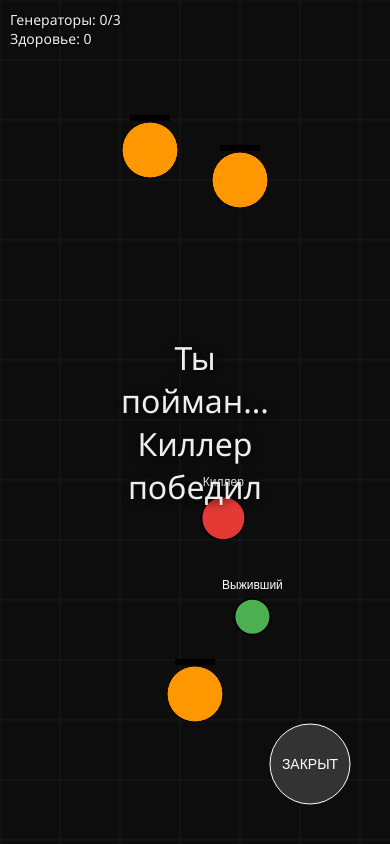
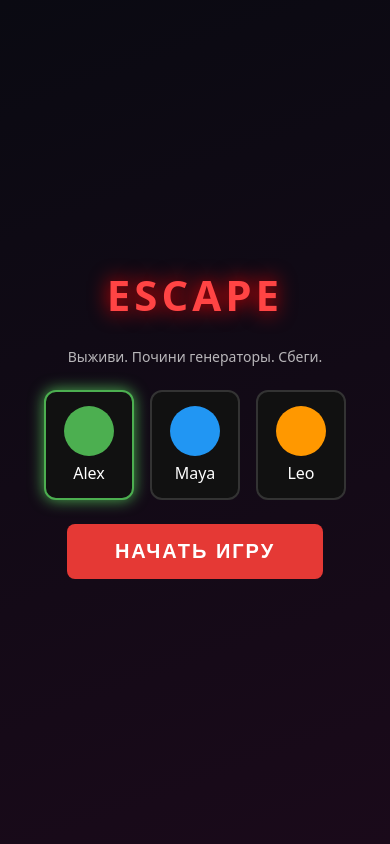
Before and after one commit to LuntikVisuals/dbd-html-apk, a website: page www/index.html in a window 390 px wide. Drawn offline with Linux system fonts and the light colour scheme.

Commit message:
Major update: lobby, characters, better map with walls/trees, joystick controls for mobile

```diff
--- a/www/index.html
+++ b/www/index.html
@@ -2,94 +2,89 @@
 <html lang="ru">
 <head>
 <meta charset="UTF-8">
-<meta name="viewport" content="width=device-width, initial-scale=1.0, user-scalable=no">
-<title>DBD HTML</title>
+<meta name="viewport" content="width=device-width, initial-scale=1.0, maximum-scale=1.0, user-scalable=no, viewport-fit=cover">
+<title>Escape the Entity</title>
 <style>
-* { margin: 0; padding: 0; box-sizing: border-box; }
-body {
-  background: #0a0a0a;
-  color: #eee;
-  font-family: 'Segoe UI', system-ui, sans-serif;
-  overflow: hidden;
-  touch-action: none;
+* { margin:0; padding:0; box-sizing:border-box; -webkit-tap-highlight-color:transparent; }
+body { background:#050505; color:#fff; font-family:system-ui,sans-serif; overflow:hidden; touch-action:none; height:100dvh; }
+#screen { position:relative; width:100vw; height:100dvh; }
+canvas { display:block; width:100%; height:100%; }
+#lobby {
+  position:absolute; inset:0; background:linear-gradient(160deg,#0a0a12,#1a0a1a);
+  display:flex; flex-direction:column; align-items:center; justify-content:center; gap:24px;
+  z-index:10;
 }
-#game {
-  display: block;
-  width: 100vw;
-  height: 100vh;
-  background: #111;
-  cursor: crosshair;
+#lobby h1 { font-size:42px; letter-spacing:4px; text-shadow:0 0 20px #f00; color:#ff4444; }
+#lobby p { opacity:0.7; font-size:14px; }
+.chars { display:flex; gap:16px; }
+.char {
+  width:90px; height:110px; border:2px solid #333; border-radius:12px; background:#111;
+  display:flex; flex-direction:column; align-items:center; justify-content:center; gap:6px;
+  cursor:pointer; transition:0.2s;
+}
+.char.selected { border-color:#4caf50; box-shadow:0 0 15px #4caf50; }
+.char-preview { width:50px; height:50px; border-radius:50%; }
+#startBtn {
+  padding:16px 48px; font-size:20px; background:#e53935; border:none; border-radius:8px;
+  color:#fff; font-weight:bold; letter-spacing:2px;
 }
 #hud {
-  position: absolute;
-  top: 10px;
-  left: 10px;
-  font-size: 14px;
-  text-shadow: 1px 1px 2px #000;
-  pointer-events: none;
+  position:absolute; top:12px; left:12px; font-size:15px; text-shadow:0 1px 3px #000;
+  pointer-events:none; z-index:5;
 }
-#controls {
-  position: absolute;
-  bottom: 20px;
-  right: 20px;
-  display: none;
-  gap: 10px;
-  flex-wrap: wrap;
-  justify-content: flex-end;
+#joystick {
+  position:absolute; bottom:30px; left:30px; width:120px; height:120px;
+  background:rgba(255,255,255,0.08); border:2px solid rgba(255,255,255,0.2); border-radius:50%;
+  z-index:5; touch-action:none;
 }
-@media (pointer: coarse) {
-  #controls { display: flex; }
+#stick {
+  position:absolute; width:50px; height:50px; background:rgba(255,255,255,0.4);
+  border-radius:50%; top:35px; left:35px; pointer-events:none;
 }
-.btn {
-  width: 70px;
-  height: 70px;
-  background: rgba(255,255,255,0.15);
-  border: 2px solid #555;
-  border-radius: 12px;
-  color: #fff;
-  font-size: 18px;
-  font-weight: bold;
-  display: flex;
-  align-items: center;
-  justify-content: center;
-  user-select: none;
-  touch-action: none;
+#interact {
+  position:absolute; bottom:40px; right:40px; width:80px; height:80px;
+  background:rgba(255,152,0,0.3); border:3px solid #ff9800; border-radius:50%;
+  display:flex; align-items:center; justify-content:center; font-weight:bold; font-size:13px;
+  z-index:5; touch-action:none;
 }
-.btn:active { background: rgba(255,255,255,0.3); }
+#interact.active { background:rgba(255,152,0,0.6); }
 #msg {
-  position: absolute;
-  top: 50%;
-  left: 50%;
-  transform: translate(-50%, -50%);
-  font-size: 32px;
-  text-align: center;
-  display: none;
-  text-shadow: 0 0 10px #000;
-  pointer-events: none;
+  position:absolute; top:40%; left:50%; transform:translate(-50%,-50%);
+  font-size:28px; text-align:center; text-shadow:0 0 10px #000; display:none; z-index:6;
+  pointer-events:none;
 }
 </style>
 </head>
 <body>
-<canvas id="game"></canvas>
-<div id="hud">
-  Генераторы: <span id="gens">0</span>/3<br>
-  Здоровье: <span id="hp">3</span>
-</div>
-<div id="msg"></div>
-<div id="controls">
-  <div class="btn" id="btn-up">↑</div>
-  <div class="btn" id="btn-left">←</div>
-  <div class="btn" id="btn-down">↓</div>
-  <div class="btn" id="btn-right">→</div>
-  <div class="btn" id="btn-e" style="width:90px">Ремонт</div>
+<div id="screen">
+  <canvas id="game"></canvas>
+  <div id="lobby">
+    <h1>ESCAPE</h1>
+    <p>Выживи. Почини генераторы. Сбеги.</p>
+    <div class="chars" id="chars"></div>
+    <button id="startBtn">НАЧАТЬ ИГРУ</button>
+  </div>
+  <div id="hud">
+    Генераторы: <span id="gens">0</span>/4<br>
+    Здоровье: <span id="hp">3</span>
+  </div>
+  <div id="msg"></div>
+  <div id="joystick"><div id="stick"></div></div>
+  <div id="interact">РЕМОНТ</div>
 </div>
 
 <script>
 const canvas = document.getElementById('game');
 const ctx = canvas.getContext('2d');
+const lobby = document.getElementById('lobby');
+const startBtn = document.getElementById('startBtn');
+const charsDiv = document.getElementById('chars');
 const hudGens = document.getElementById('gens');
 const hudHp = document.getElementById('hp');
 const msgEl = document.getElementById('msg');
+const joystick = document.getElementById('joystick');
+const stick = document.getElementById('stick');
+const interactBtn = document.getElementById('interact');
 
 function resize() {
   canvas.width = window.innerWidth;
@@ -98,64 +93,118 @@ function resize() {
 resize();
 window.addEventListener('resize', resize);
 
-const keys = {};
-const touch = { up: false, down: false, left: false, right: false, e: false };
+const WORLD = { w: 1800, h: 1800 };
+const characters = [
+  { name: 'Alex', color: '#4caf50', speed: 3.4 },
+  { name: 'Maya', color: '#2196f3', speed: 3.1 },
+  { name: 'Leo', color: '#ff9800', speed: 3.6 }
+];
+let selectedChar = 0;
 
-window.addEventListener('keydown', e => { keys[e.key.toLowerCase()] = true; });
-window.addEventListener('keyup', e => { keys[e.key.toLowerCase()] = false; });
+characters.forEach((c, i) => {
+  const div = document.createElement('div');
+  div.className = 'char' + (i===0?' selected':'');
+  div.innerHTML = `<div class="char-preview" style="background:${c.color}"></div><div>${c.name}</div>`;
+  div.onclick = () => {
+    document.querySelectorAll('.char').forEach(el => el.classList.remove('selected'));
+    div.classList.add('selected');
+    selectedChar = i;
+  };
+  charsDiv.appendChild(div);
+});
 
-function bindBtn(id, dir) {
-  const el = document.getElementById(id);
-  const start = (e) => { e.preventDefault(); touch[dir] = true; };
-  const end = (e) => { e.preventDefault(); touch[dir] = false; };
-  el.addEventListener('touchstart', start);
-  el.addEventListener('touchend', end);
-  el.addEventListener('mousedown', start);
-  el.addEventListener('mouseup', end);
-  el.addEventListener('mouseleave', end);
-}
-bindBtn('btn-up', 'up');
-bindBtn('btn-down', 'down');
-bindBtn('btn-left', 'left');
-bindBtn('btn-right', 'right');
-bindBtn('btn-e', 'e');
+let gameStarted = false;
+let gameOver = false;
+let win = false;
 
-class Entity {
-  constructor(x, y, r, color) {
-    this.x = x; this.y = y; this.r = r; this.color = color;
-  }
-  draw() {
-    ctx.beginPath();
-    ctx.arc(this.x, this.y, this.r, 0, Math.PI * 2);
-    ctx.fillStyle = this.color;
-    ctx.fill();
-    ctx.strokeStyle = '#000';
-    ctx.lineWidth = 2;
-    ctx.stroke();
-  }
+const player = { x: WORLD.w/2, y: WORLD.h/2, r: 16, hp: 3, vx:0, vy:0 };
+const killer = { x: 200, y: 200, r: 20, speed: 2.4, color: '#e53935' };
+
+const gens = [
+  { x: 300, y: 300, r: 30, progress: 0, done: false },
+  { x: 1400, y: 400, r: 30, progress: 0, done: false },
+  { x: 500, y: 1400, r: 30, progress: 0, done: false },
+  { x: 1300, y: 1300, r: 30, progress: 0, done: false }
+];
+
+const walls = [
+  { x: 400, y: 600, w: 200, h: 40 },
+  { x: 900, y: 300, w: 40, h: 250 },
+  { x: 700, y: 1000, w: 300, h: 50 },
+  { x: 1100, y: 800, w: 50, h: 200 }
+];
+
+const trees = [];
+for (let i=0; i<18; i++) {
+  trees.push({
+    x: 100 + Math.random()*(WORLD.w-200),
+    y: 100 + Math.random()*(WORLD.h-200),
+    r: 25 + Math.random()*20
+  });
 }
 
-const player = new Entity(canvas.width/2, canvas.height/2, 18, '#4caf50');
-player.speed = 3.2;
-player.hp = 3;
+const exit = { x: WORLD.w - 120, y: WORLD.h - 120, r: 50, open: false };
 
-const killer = new Entity(100, 100, 22, '#e53935');
-killer.speed = 2.6;
+let camera = { x: 0, y: 0 };
+let joystickActive = false;
+let joyX = 0, joyY = 0;
+let interacting = false;
 
-const gens = [
-  { x: 150, y: 150, r: 28, progress: 0, done: false },
-  { x: canvas.width - 150, y: 180, r: 28, progress: 0, done: false },
-  { x: canvas.width/2, y: canvas.height - 150, r: 28, progress: 0, done: false }
-];
+// Joystick
+let joyCenter = { x: 60, y: 60 };
+joystick.addEventListener('touchstart', e => {
+  e.preventDefault();
+  joystickActive = true;
+  updateJoy(e.touches[0]);
+}, {passive:false});
+joystick.addEventListener('touchmove', e => {
+  e.preventDefault();
+  if (joystickActive) updateJoy(e.touches[0]);
+}, {passive:false});
+joystick.addEventListener('touchend', e => {
+  joystickActive = false;
+  joyX = joyY = 0;
+  stick.style.transform = 'translate(0,0)';
+});
 
-const exit = { x: canvas.width - 80, y: canvas.height - 80, r: 40, open: false };
+function updateJoy(t) {
+  const rect = joystick.getBoundingClientRect();
+  const cx = rect.left + rect.width/2;
+  const cy = rect.top + rect.height/2;
+  let dx = t.clientX - cx;
+  let dy = t.clientY - cy;
+  const dist = Math.hypot(dx, dy);
+  const max = 40;
+  if (dist > max) {
+    dx = dx / dist * max;
+    dy = dy / dist * max;
+  }
+  joyX = dx / max;
+  joyY = dy / max;
+  stick.style.transform = `translate(${dx}px, ${dy}px)`;
+}
 
-let gameOver = false;
-let win = false;
-let last = 0;
+interactBtn.addEventListener('touchstart', e => { e.preventDefault(); interacting = true; interactBtn.classList.add('active'); });
+interactBtn.addEventListener('touchend', e => { interacting = false; interactBtn.classList.remove('active'); });
 
-function dist(a, b) {
-  return Math.hypot(a.x - b.x, a.y - b.y);
+startBtn.onclick = () => {
+  const ch = characters[selectedChar];
+  player.speed = ch.speed;
+  player.color = ch.color;
+  lobby.style.display = 'none';
+  gameStarted = true;
+};
+
+function dist(a,b) { return Math.hypot(a.x-b.x, a.y-b.y); }
+
+function collidesWall(x, y, r) {
+  for (const w of walls) {
+    if (x + r > w.x && x - r < w.x + w.w && y + r > w.y && y - r < w.y + w.h) return true;
+  }
+  for (const t of trees) {
+    if (dist({x,y}, t) < r + t.r - 5) return true;
+  }
+  return false;
 }
 
 function showMsg(text) {
@@ -164,116 +213,169 @@ function showMsg(text) {
 }
 
 function update(dt) {
-  if (gameOver) return;
+  if (!gameStarted || gameOver) return;
 
-  let dx = 0, dy = 0;
-  if (keys['w'] || keys['arrowup'] || touch.up) dy -= 1;
-  if (keys['s'] || keys['arrowdown'] || touch.down) dy += 1;
-  if (keys['a'] || keys['arrowleft'] || touch.left) dx -= 1;
-  if (keys['d'] || keys['arrowright'] || touch.right) dx += 1;
-  if (dx && dy) { dx *= 0.707; dy *= 0.707; }
-  player.x += dx * player.speed * dt;
-  player.y += dy * player.speed * dt;
-  player.x = Math.max(player.r, Math.min(canvas.width - player.r, player.x));
-  player.y = Math.max(player.r, Math.min(canvas.height - player.r, player.y));
+  // Movement
+  let dx = joyX;
+  let dy = joyY;
+  const len = Math.hypot(dx, dy);
+  if (len > 0.1) {
+    dx /= len; dy /= len;
+    const nx = player.x + dx * player.speed * dt;
+    const ny = player.y + dy * player.speed * dt;
+    if (!collidesWall(nx, player.y, player.r)) player.x = nx;
+    if (!collidesWall(player.x, ny, player.r)) player.y = ny;
+    player.x = Math.max(player.r, Math.min(WORLD.w - player.r, player.x));
+    player.y = Math.max(player.r, Math.min(WORLD.h - player.r, player.y));
+  }
 
   // Killer AI
   const toP = dist(killer, player);
-  if (toP > 30) {
-    killer.x += (player.x - killer.x) / toP * killer.speed * dt;
-    killer.y += (player.y - killer.y) / toP * killer.speed * dt;
+  if (toP > 40) {
+    const kdx = (player.x - killer.x) / toP;
+    const kdy = (player.y - killer.y) / toP;
+    const knx = killer.x + kdx * killer.speed * dt;
+    const kny = killer.y + kdy * killer.speed * dt;
+    if (!collidesWall(knx, killer.y, killer.r)) killer.x = knx;
+    if (!collidesWall(killer.x, kny, killer.r)) killer.y = kny;
   }
 
-  if (dist(player, killer) < player.r + killer.r - 5) {
+  if (dist(player, killer) < player.r + killer.r - 4) {
     player.hp--;
     hudHp.textContent = player.hp;
-    player.x += (player.x - killer.x) * 2;
-    player.y += (player.y - killer.y) * 2;
+    // Knockback
+    const kb = 80;
+    const kdx = (player.x - killer.x) / toP;
+    const kdy = (player.y - killer.y) / toP;
+    player.x += kdx * kb;
+    player.y += kdy * kb;
     if (player.hp <= 0) {
       gameOver = true;
-      showMsg('Ты пойман... Киллер победил');
+      showMsg('Пойман...');
     }
   }
 
-  // Generators
-  let repaired = 0;
+  // Gens
+  let doneCount = 0;
   gens.forEach(g => {
-    if (g.done) { repaired++; return; }
-    if (dist(player, g) < g.r + 30 && (keys['e'] || touch.e)) {
-      g.progress += 0.008 * dt;
-      if (g.progress >= 1) {
-        g.done = true;
-        g.progress = 1;
-      }
+    if (g.done) { doneCount++; return; }
+    if (dist(player, g) < g.r + 40 && interacting) {
+      g.progress += 0.006 * dt;
+      if (g.progress >= 1) { g.done = true; g.progress = 1; }
     }
-    if (g.done) repaired++;
+    if (g.done) doneCount++;
   });
-  hudGens.textContent = repaired;
-  if (repaired === 3) exit.open = true;
+  hudGens.textContent = doneCount;
+  if (doneCount >= 4) exit.open = true;
 
-  // Exit
   if (exit.open && dist(player, exit) < exit.r + player.r) {
     win = true;
     gameOver = true;
-    showMsg('Ты сбежал! Победа');
+    showMsg('Сбежал!');
   }
+
+  // Camera
+  camera.x = player.x - canvas.width/2;
+  camera.y = player.y - canvas.height/2;
+  camera.x = Math.max(0, Math.min(WORLD.w - canvas.width, camera.x));
+  camera.y = Math.max(0, Math.min(WORLD.h - canvas.height, camera.y));
 }
 
 function draw() {
-  ctx.fillStyle = '#0d0d0d';
+  ctx.fillStyle = '#0a0a0a';
   ctx.fillRect(0, 0, canvas.width, canvas.height);
 
-  // Grid
-  ctx.strokeStyle = '#1a1a1a';
-  ctx.lineWidth = 1;
-  for (let x = 0; x < canvas.width; x += 60) {
-    ctx.beginPath(); ctx.moveTo(x, 0); ctx.lineTo(x, canvas.height); ctx.stroke();
-  }
-  for (let y = 0; y < canvas.height; y += 60) {
-    ctx.beginPath(); ctx.moveTo(0, y); ctx.lineTo(canvas.width, y); ctx.stroke();
-  }
+  if (!gameStarted) return;
+
+  ctx.save();
+  ctx.translate(-camera.x, -camera.y);
+
+  // Ground
+  ctx.fillStyle = '#151515';
+  ctx.fillRect(0, 0, WORLD.w, WORLD.h);
+
+  // Trees
+  trees.forEach(t => {
+    ctx.beginPath();
+    ctx.arc(t.x, t.y, t.r, 0, Math.PI*2);
+    ctx.fillStyle = '#1b3a1b';
+    ctx.fill();
+    ctx.beginPath();
+    ctx.arc(t.x, t.y - 5, t.r * 0.6, 0, Math.PI*2);
+    ctx.fillStyle = '#2e5a2e';
+    ctx.fill();
+  });
+
+  // Walls
+  walls.forEach(w => {
+    ctx.fillStyle = '#2a2a2a';
+    ctx.fillRect(w.x, w.y, w.w, w.h);
+    ctx.strokeStyle = '#444';
+    ctx.strokeRect(w.x, w.y, w.w, w.h);
+  });
 
   // Exit
   ctx.beginPath();
   ctx.arc(exit.x, exit.y, exit.r, 0, Math.PI*2);
-  ctx.fillStyle = exit.open ? '#2196f3' : '#333';
+  ctx.fillStyle = exit.open ? '#1565c0' : '#222';
   ctx.fill();
-  ctx.strokeStyle = '#fff';
+  ctx.strokeStyle = exit.open ? '#42a5f5' : '#555';
+  ctx.lineWidth = 3;
   ctx.stroke();
   ctx.fillStyle = '#fff';
-  ctx.font = '14px sans-serif';
+  ctx.font = '16px sans-serif';
   ctx.textAlign = 'center';
-  ctx.fillText(exit.open ? 'ВЫХОД' : 'ЗАКРЫТ', exit.x, exit.y + 5);
+  ctx.fillText(exit.open ? 'ВЫХОД' : 'ЗАКРЫТ', exit.x, exit.y + 6);
 
-  // Gens
+  // Generators
   gens.forEach(g => {
     ctx.beginPath();
     ctx.arc(g.x, g.y, g.r, 0, Math.PI*2);
-    ctx.fillStyle = g.done ? '#4caf50' : '#ff9800';
+    ctx.fillStyle = g.done ? '#388e3c' : '#ef6c00';
     ctx.fill();
     ctx.strokeStyle = '#000';
+    ctx.lineWidth = 2;
     ctx.stroke();
     if (!g.done) {
       ctx.fillStyle = '#000';
-      ctx.fillRect(g.x - 20, g.y - 35, 40, 6);
+      ctx.fillRect(g.x - 22, g.y - 40, 44, 7);
       ctx.fillStyle = '#fff';
-      ctx.fillRect(g.x - 20, g.y - 35, 40 * g.progress, 6);
+      ctx.fillRect(g.x - 22, g.y - 40, 44 * g.progress, 7);
     }
   });
 
-  killer.draw();
-  player.draw();
+  // Killer
+  ctx.beginPath();
+  ctx.arc(killer.x, killer.y, killer.r, 0, Math.PI*2);
+  ctx.fillStyle = killer.color;
+  ctx.fill();
+  ctx.strokeStyle = '#000';
+  ctx.lineWidth = 2;
+  ctx.stroke();
+  // Eyes
+  ctx.fillStyle = '#fff';
+  ctx.beginPath(); ctx.arc(killer.x-6, killer.y-4, 3, 0, Math.PI*2); ctx.fill();
+  ctx.beginPath(); ctx.arc(killer.x+6, killer.y-4, 3, 0, Math.PI*2); ctx.fill();
 
-  // Player name
+  // Player
+  ctx.beginPath();
+  ctx.arc(player.x, player.y, player.r, 0, Math.PI*2);
+  ctx.fillStyle = player.color || '#4caf50';
+  ctx.fill();
+  ctx.strokeStyle = '#000';
+  ctx.lineWidth = 2;
+  ctx.stroke();
+  // Simple face
   ctx.fillStyle = '#fff';
-  ctx.font = '12px sans-serif';
-  ctx.textAlign = 'center';
-  ctx.fillText('Выживший', player.x, player.y - 28);
-  ctx.fillText('Киллер', killer.x, killer.y - 32);
+  ctx.beginPath(); ctx.arc(player.x-5, player.y-3, 2.5, 0, Math.PI*2); ctx.fill();
+  ctx.beginPath(); ctx.arc(player.x+5, player.y-3, 2.5, 0, Math.PI*2); ctx.fill();
+
+  ctx.restore();
 }
 
+let last = performance.now();
 function loop(t) {
-  const dt = Math.min(32, t - last) / 16;
+  const dt = Math.min(40, t - last) / 16.67;
   last = t;
   update(dt);
   draw();
```
